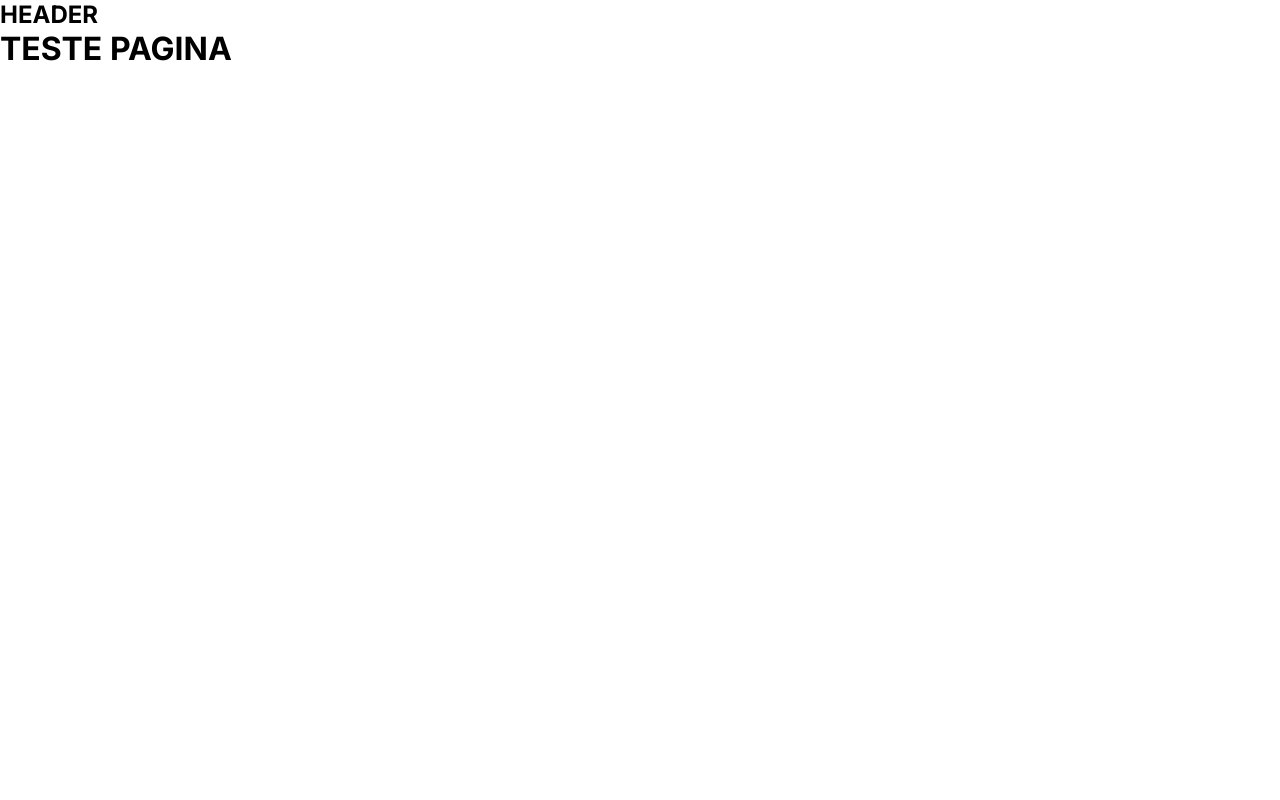
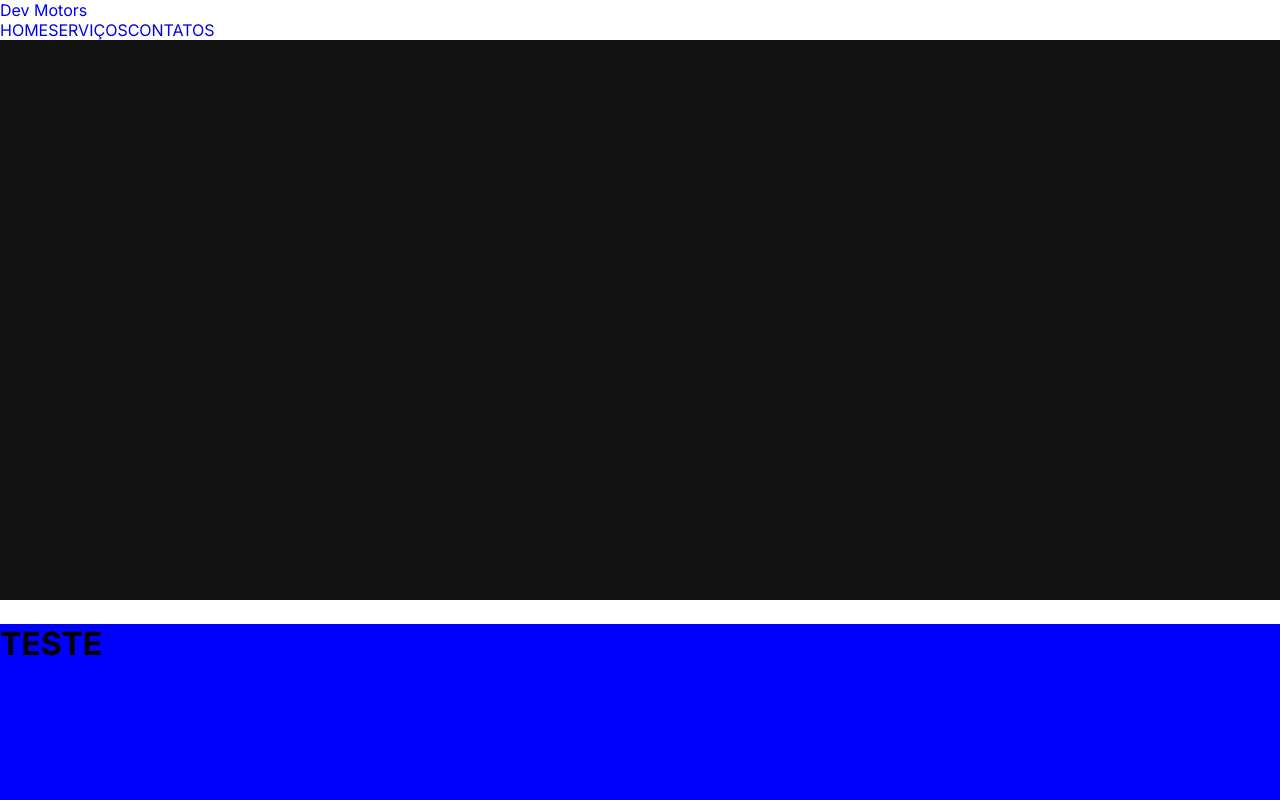
Before and after one commit to lennonconstantino/devmotors-ts, a Next.js app: page / in a window 1280 px wide. Shown: the top 800 px of the page. Built offline with nearby package versions, Linux system fonts and the light colour scheme.

Commit message:
Create Header

```diff
--- a/src/app/page.tsx
+++ b/src/app/page.tsx
@@ -2,7 +2,23 @@
 export default function Home() {
   return (
     <main>
-      <h1>TESTE PAGINA</h1>
+      <div
+      style={{ width: "100%", height: 600, backgroundColor: "#121212", marginBottom: 24}}
+      >
+        <h1>TESTE</h1>
+      </div>
+
+      <div
+      style={{ width: "100%", height: 600, backgroundColor: "blue", marginBottom: 24}}
+      >
+        <h1>TESTE</h1>
+      </div>
+
+      <div
+      style={{ width: "100%", height: 600, backgroundColor: "green", marginBottom: 24}}
+      >
+        <h1>TESTE</h1>
+      </div>
     </main>
   );
 }
--- a/src/components/header/index.tsx
+++ b/src/components/header/index.tsx
@@ -1,9 +1,55 @@
+"use client"
+
+import { useState, useEffect } from 'react'
 import styles from './styles.module.scss'
+import Link  from 'next/link'
+
 
 export function Header(){
+  const [top, setTop] = useState(true);
+
+  const scrollHandler = () => {
+    window.scrollY > 10 ? setTop(false) : setTop(true);
+  }
+
+  useEffect(() => {
+
+    window.addEventListener("scroll", scrollHandler)
+
+
+    return () => window.removeEventListener("scroll", scrollHandler)
+
+  },[top])
+
   return(
-    <header>
-      <h2>HEADER</h2>
+    <header className={`${styles.header} ${!top ? styles.fixed : styles.background}`}>
+
+      <div className={styles.container}>
+
+        <div className={styles.content}>
+
+          <div className={styles.contentLogo}>
+            <Link href="/">
+              Dev Motors
+            </Link>
+          </div>
+
+          <nav className={styles.nav}>
+            <Link href="/">
+              HOME
+            </Link>
+            <Link href="/#servicos">
+              SERVIÇOS
+            </Link>
+            <Link href="/#contatos">
+              CONTATOS
+            </Link>
+          </nav>
+
+        </div>
+
+      </div>
+
     </header>
   )
 }
--- a/src/components/header/styles.module.scss
+++ b/src/components/header/styles.module.scss
@@ -1,4 +1,20 @@
 
-.container{
+.header{
+  width: 100%;
+  z-index: 99;
+  position: fixed;
+  background-color: #FFF;
+}
 
+.fixed{
+  position: fixed;
+  background-color: rgba(252,252,252, 0.74);
+  -webkit-box-shadow: 0px 6px 20px -12px rgba(0,0,0, 0.6);
+  -moz-box-shadow: 0px 6px 20px -12px rgba(0,0,0, 0.6);
+  box-shadow: 0px 6px 20px -12px rgba(0,0,0, 0.6);
+  backdrop-filter: blur(4px);
 }
+
+.background{
+  background-color: #FFF;
+}
```
